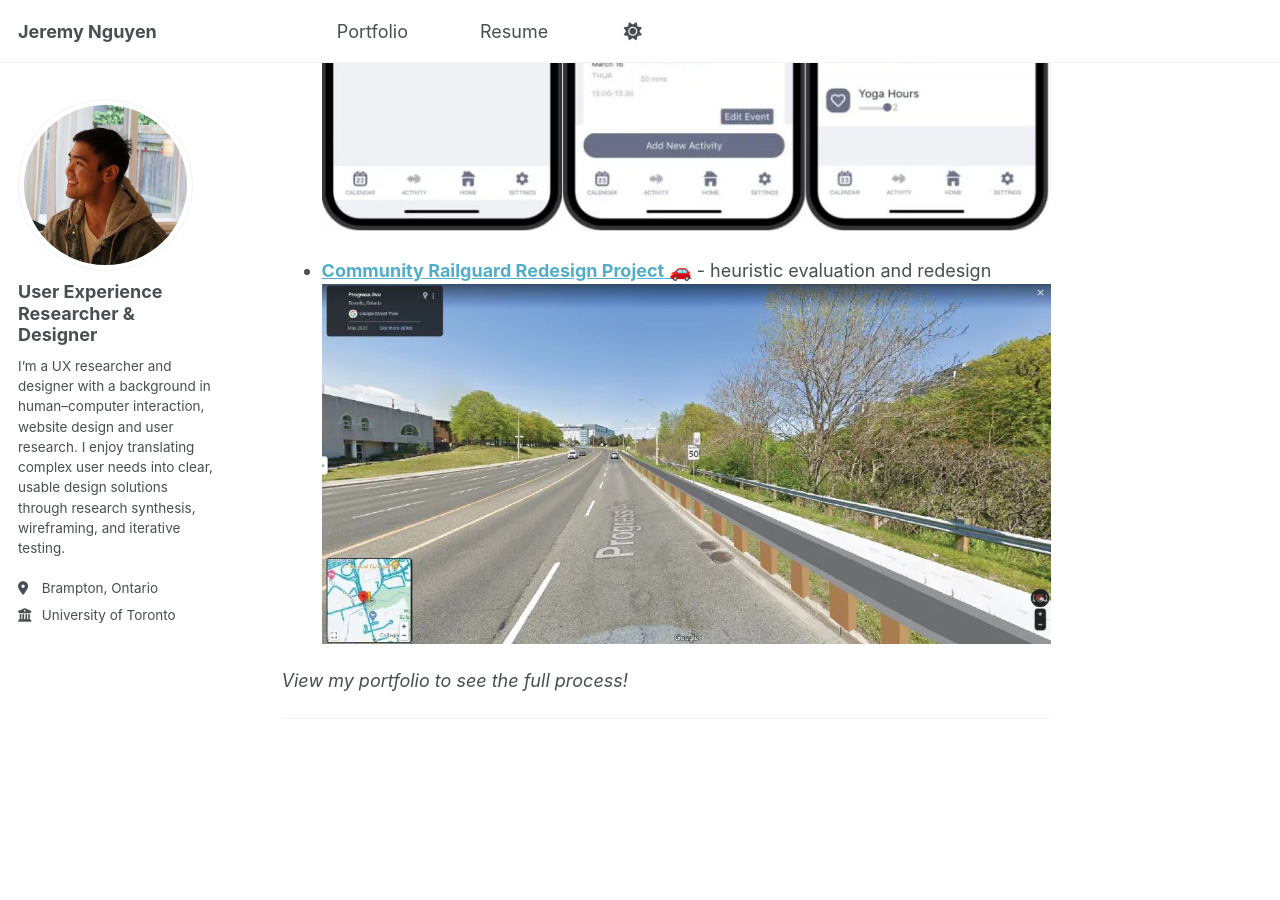
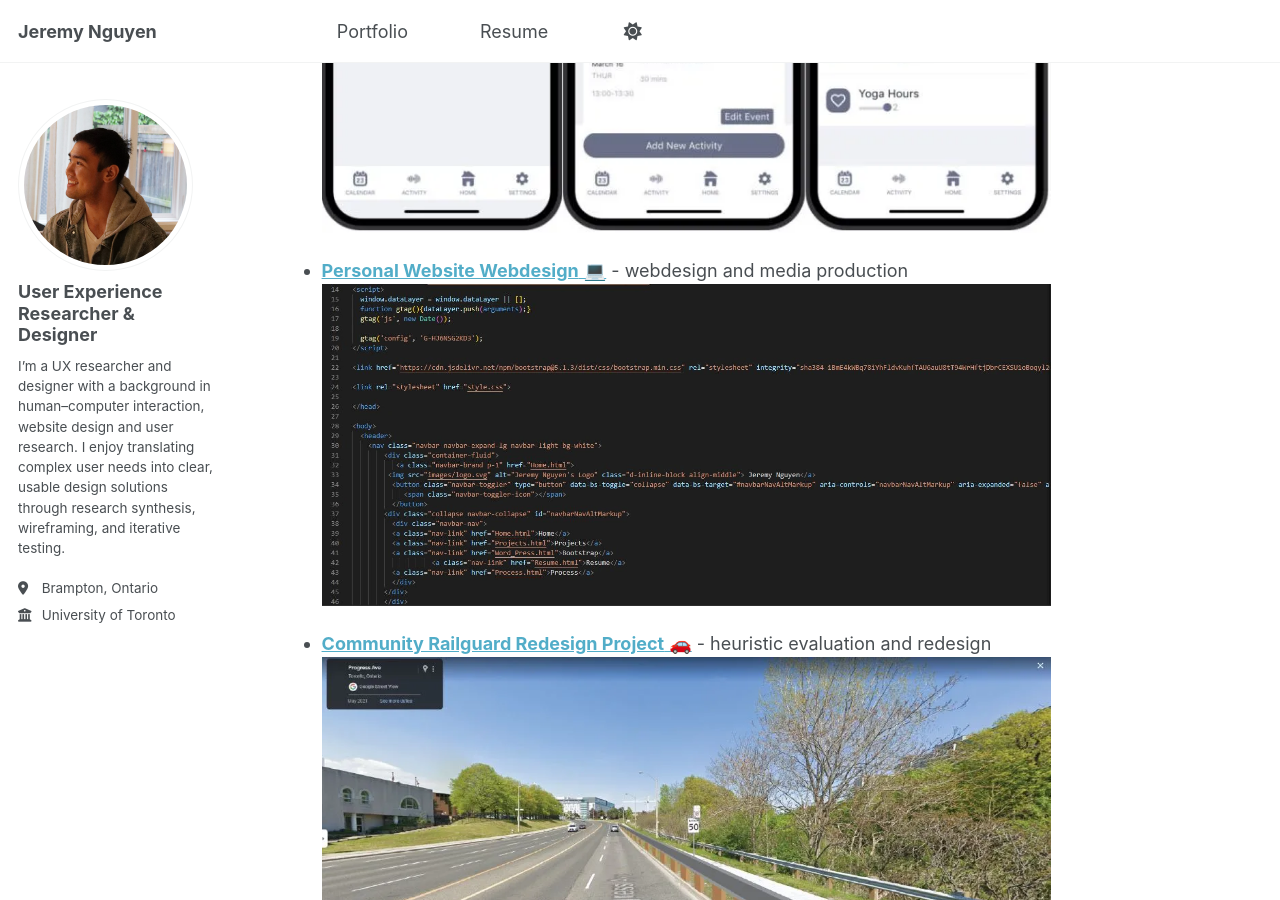
Before and after one commit to JeremyNguyenUXR/jeremynguyenuxr.github.io, a Jekyll site: the page built from _pages/about.md, in a window 1280 px wide and 900 px high, scrolled down 1730 px. Built offline with Jekyll 4.4.1, drawn with Linux system fonts in a browser that asks for light colours; a script that is not in the unit is left out.

Commit message:
Edited abou page to include 3rd project

```diff
--- a/_pages/about.md
+++ b/_pages/about.md
@@ -27,6 +27,9 @@ You can explore my projects below to see my approach to research, design decisio
 - [**COVID-19 Exercise App** 🏃](/portfolio/portfolio-2) - usability testing and interaction design
 ![Exercise Home Image](/images/Portfolio2_Images/Iteration%203-4.webp)
 
+- [**Personal Website Webdesign** 💻](/portfolio/portfolio-3) - webdesign and media production
+![Coding Banner](/images/Portfolio3_Images/Banner.webp)
+
 - [**Community Railguard Redesign Project** 🚗](/files/Group%20Case%20Study%202_Gr5.pdf) - heuristic evaluation and redesign
 ![Rail Home Image](/images/Railgaurd.webp)
 
```
